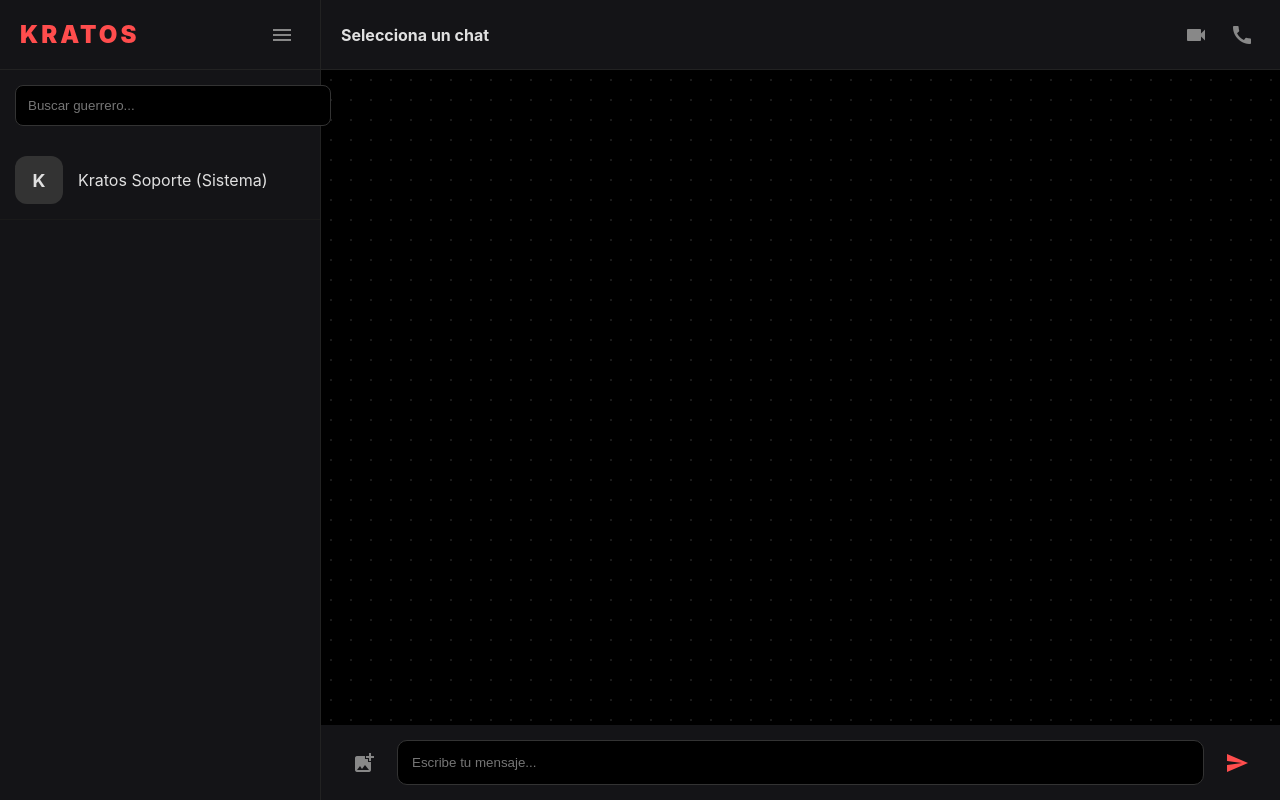
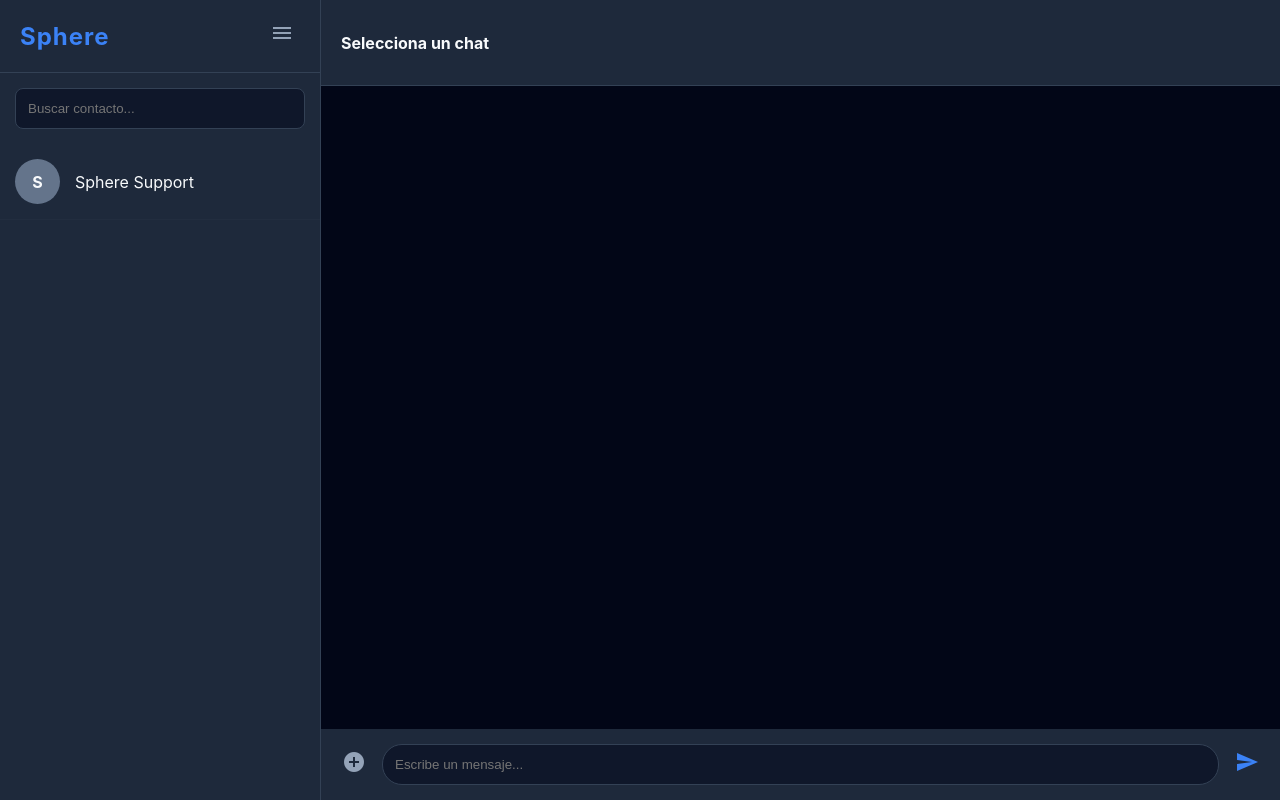
Before and after one commit to shadow345340/chat-oficial-de-shadow, a Flask app: template templates/chat.html in a window 1280 px wide. Run offline with Flask 3, Linux system fonts and the light colour scheme; the template is opened without the code that fills it, so the values that code supplies are empty; some libraries are stand-ins or nearby versions.

Commit message:
Update chat.html

```diff
--- a/templates/chat.html
+++ b/templates/chat.html
@@ -3,73 +3,67 @@
 <head>
     <meta charset="UTF-8">
     <meta name="viewport" content="width=device-width, initial-scale=1.0, maximum-scale=1.0, user-scalable=no">
-    <meta name="robots" content="noindex, nofollow">
-    <title>Kratos Messenger</title>
+    <meta name="robots" content="noindex, nofollow"> <title>Sphere Messenger</title>
     <script src="https://cdnjs.cloudflare.com/ajax/libs/socket.io/4.0.1/socket.io.js"></script>
     <script src="https://cdnjs.cloudflare.com/ajax/libs/crypto-js/4.1.1/crypto-js.min.js"></script>
     <link href="https://fonts.googleapis.com/icon?family=Material+Icons" rel="stylesheet">
     <style>
-        :root { --bg: #0a0a0c; --panel: #141417; --accent: #ff4d4d; --text: #e0e0e0; }
+        :root { --bg: #0f172a; --panel: #1e293b; --acc: #3b82f6; --text: #f8fafc; }
         body { margin:0; font-family: 'Inter', sans-serif; background: var(--bg); color: var(--text); display: flex; height: 100dvh; overflow: hidden; }
 
-        /* Sidebar */
-        .sidebar { width: 320px; background: var(--panel); border-right: 1px solid #222; display: flex; flex-direction: column; transition: 0.3s; z-index: 100; }
-        .sidebar-header { padding: 20px; display: flex; justify-content: space-between; align-items: center; border-bottom: 1px solid #222; }
-        .sidebar-header h2 { color: var(--accent); margin:0; letter-spacing: 3px; font-weight: 900; }
+        .sidebar { width: 320px; background: var(--panel); border-right: 1px solid #334155; display: flex; flex-direction: column; transition: 0.3s; flex-shrink: 0; }
+        .sidebar-header { padding: 20px; display: flex; justify-content: space-between; align-items: center; border-bottom: 1px solid #334155; }
+        .sidebar-header h2 { color: var(--acc); margin:0; letter-spacing: 1px; }
 
-        .search { padding: 15px; }
-        .search input { width: 100%; padding: 12px; border-radius: 8px; border: 1px solid #333; background: #000; color: white; outline: none; }
+        .search-container { padding: 15px; width: 100%; box-sizing: border-box; } /* CORRECCIÓN BUSCADOR */
+        .search-container input { width: 100%; padding: 12px; border-radius: 8px; border: 1px solid #334155; background: #0f172a; color: white; outline: none; box-sizing: border-box; }
 
         .contacts { flex: 1; overflow-y: auto; }
-        .u-item { padding: 15px; display: flex; align-items: center; gap: 15px; cursor: pointer; border-bottom: 1px solid #1a1a1a; transition: 0.2s; }
-        .u-item:hover { background: #1a1a1a; }
-        .avatar { width: 48px; height: 48px; border-radius: 12px; background: linear-gradient(45deg, var(--accent), #b30000); display: flex; align-items: center; justify-content: center; font-weight: bold; font-size: 18px; }
+        .u-item { padding: 15px; display: flex; align-items: center; gap: 15px; cursor: pointer; border-bottom: 1px solid #ffffff05; }
+        .u-item:hover { background: #334155; }
+        .avatar { width: 45px; height: 45px; border-radius: 50%; background: var(--acc); display: flex; align-items: center; justify-content: center; font-weight: bold; }
 
-        /* Main Chat */
-        .main { flex: 1; display: flex; flex-direction: column; background: #000; position: relative; }
-        .chat-header { padding: 15px 20px; background: var(--panel); border-bottom: 1px solid #222; display: flex; align-items: center; gap: 15px; height: 70px; box-sizing: border-box; }
+        .main { flex: 1; display: flex; flex-direction: column; background: #020617; }
+        .chat-top { padding: 10px 20px; background: var(--panel); border-bottom: 1px solid #334155; display: flex; align-items: center; height: 65px; gap: 15px; }
 
         @media (max-width: 768px) {
-            .sidebar { position: fixed; left: -100%; width: 100%; height: 100%; }
+            .sidebar { position: fixed; left: -100%; width: 100%; height: 100%; z-index: 100; }
             .sidebar.active { left: 0; }
         }
 
-        #chat-window { flex: 1; padding: 20px; overflow-y: auto; display: flex; flex-direction: column; gap: 15px; background-image: radial-gradient(#1a1a1a 1px, transparent 1px); background-size: 20px 20px; }
-        .msg { padding: 12px 18px; border-radius: 15px; max-width: 80%; font-size: 15px; line-height: 1.4; position: relative; }
-        .sent { align-self: flex-end; background: var(--accent); color: white; border-bottom-right-radius: 2px; }
-        .recv { align-self: flex-start; background: #222; border-bottom-left-radius: 2px; }
+        #chat-window { flex: 1; padding: 20px; overflow-y: auto; display: flex; flex-direction: column; gap: 12px; }
+        .msg { padding: 10px 16px; border-radius: 18px; max-width: 75%; font-size: 15px; }
+        .sent { align-self: flex-end; background: var(--acc); color: white; border-bottom-right-radius: 2px; }
+        .recv { align-self: flex-start; background: #334155; border-bottom-left-radius: 2px; }
 
-        .input-bar { padding: 15px 25px; background: var(--panel); display: flex; gap: 15px; align-items: center; }
-        .input-bar input { flex: 1; padding: 14px; border-radius: 10px; border: 1px solid #333; background: #000; color: white; outline: none; }
+        .input-bar { padding: 15px; background: var(--panel); display: flex; gap: 10px; align-items: center; }
+        .input-bar input { flex: 1; padding: 12px; border-radius: 20px; border: 1px solid #334155; background: #0f172a; color: white; outline: none; }
 
-        .btn { background: none; border: none; color: #888; cursor: pointer; display: flex; align-items: center; transition: 0.3s; }
-        .btn:hover { color: var(--accent); }
+        .btn { background: none; border: none; color: #94a3b8; cursor: pointer; font-size: 24px; }
+        .btn:hover { color: var(--acc); }
 
-        /* Menu de Hamburguesa */
-        #h-menu { position: fixed; inset: 0; background: rgba(0,0,0,0.9); display: none; z-index: 500; }
-        .menu-wrap { width: 300px; background: var(--panel); height: 100%; padding: 40px 20px; box-sizing: border-box; border-right: 2px solid var(--accent); }
-        .menu-opt { display: flex; align-items: center; gap: 20px; padding: 18px; cursor: pointer; border-radius: 8px; font-size: 16px; margin-bottom: 5px; }
-        .menu-opt:hover { background: #1a1a1a; color: var(--accent); }
-
-        /* Seccion Ajustes */
-        #settings-sec { display: none; margin-top: 20px; padding: 10px; background: #000; border-radius: 10px; }
+        #h-menu { position: fixed; inset: 0; background: rgba(0,0,0,0.8); display: none; z-index: 200; }
+        .menu-content { width: 280px; background: var(--panel); height: 100%; padding: 30px 20px; }
+        .menu-link { display: flex; align-items: center; gap: 15px; padding: 15px; color: white; text-decoration: none; border-radius: 10px; margin-bottom: 10px; }
     </style>
 </head>
 <body>
 
     <div class="sidebar active" id="side">
         <div class="sidebar-header">
-            <h2>KRATOS</h2>
-            <button class="btn" onclick="openMenu()"><span class="material-icons">menu</span></button>
+            <h2>Sphere</h2>
+            <button class="btn" onclick="toggleMenu()"><span class="material-icons">menu</span></button>
         </div>
-        <div class="search"><input type="text" placeholder="Buscar guerrero..." onkeyup="filterUsers(this.value)"></div>
-        <div class="contacts">
-            <div class="u-item" onclick="openChat(0, 'Kratos Soporte')">
-                <div class="avatar" style="background:#333">K</div>
-                <span>Kratos Soporte (Sistema)</span>
+        <div class="search-container">
+            <input type="text" placeholder="Buscar contacto..." onkeyup="filter(this.value)">
+        </div>
+        <div class="contacts" id="contact-list">
+            <div class="u-item" onclick="openChat(0, 'Sphere Support')">
+                <div class="avatar" style="background:#64748b">S</div>
+                <span>Sphere Support</span>
             </div>
             {% for c in contacts %}
-            <div class="u-item" onclick="openChat({{ c.id }}, '{{ c.username }}')">
+            <div class="u-item" id="u-{{c.id}}" onclick="openChat({{ c.id }}, '{{ c.username }}')">
                 <div class="avatar">{{ c.username[0]|upper }}</div>
                 <span>{{ c.username }}</span>
             </div>
@@ -78,59 +72,58 @@
     </div>
 
     <div class="main">
-        <div class="chat-header">
+        <div class="chat-top">
             <button class="btn" id="back" style="display:none" onclick="goBack()"><span class="material-icons">arrow_back</span></button>
-            <b id="chat-user">Selecciona un chat</b>
-            <div style="margin-left:auto; display:flex; gap:10px;">
-                <button class="btn"><span class="material-icons">videocam</span></button>
-                <button class="btn"><span class="material-icons">call</span></button>
-            </div>
+            <b id="chat-title">Selecciona un chat</b>
         </div>
         <div id="chat-window"></div>
         <div class="input-bar">
-            <button class="btn"><span class="material-icons">add_photo_alternate</span></button>
-            <input type="text" id="msg-input" placeholder="Escribe tu mensaje..." onkeypress="if(event.key==='Enter') sendMsg()">
-            <button class="btn" onclick="sendMsg()" style="color:var(--accent)"><span class="material-icons">send</span></button>
+            <button class="btn"><span class="material-icons">add_circle</span></button>
+            <input type="text" id="min" placeholder="Escribe un mensaje..." onkeypress="if(event.key==='Enter') send()">
+            <button class="btn" onclick="send()" style="color:var(--acc)"><span class="material-icons">send</span></button>
         </div>
     </div>
 
-    <div id="h-menu" onclick="closeMenu()">
-        <div class="menu-wrap" onclick="event.stopPropagation()">
-            <h3 style="color:var(--accent)">KRATOS MENU</h3>
-            <div class="menu-opt" onclick="toggleSettings()"><span class="material-icons">settings</span> Ajustes</div>
-            <div id="settings-sec">
-                <p style="font-size:12px; color:#666;">ID: {{ user.username }}</p>
-                <label>Idioma:</label>
-                <select style="width:100%; background:#222; color:white; border:none; padding:5px; margin-top:5px;">
-                    <option>Español</option>
-                    <option>English</option>
-                </select>
-            </div>
-            <div class="menu-opt" onclick="alert('Personalización próximamente')"><span class="material-icons">palette</span> Temas</div>
-            <div class="menu-opt" onclick="location.href='/logout'" style="color:var(--accent); margin-top:50px;"><span class="material-icons">logout</span> Cerrar Sesión</div>
+    <div id="h-menu" onclick="toggleMenu()">
+        <div class="menu-content" onclick="event.stopPropagation()">
+            <h3>Opciones</h3>
+            <a href="/settings" class="menu-link"><span class="material-icons">settings</span> Ajustes</a>
+            <div class="menu-link" onclick="alert('Pronto: Grupos')"><span class="material-icons">group_add</span> Crear Grupo</div>
+            <a href="/logout" class="menu-link" style="color:#ef4444"><span class="material-icons">logout</span> Cerrar Sesión</a>
         </div>
     </div>
 
     <script>
         const socket = io();
         let activeId = null;
-        const KEY = "KratosSecurity";
+        const KEY = "SphereSecret";
 
-        function openMenu() { document.getElementById('h-menu').style.display = 'block'; }
-        function closeMenu() { document.getElementById('h-menu').style.display = 'none'; }
-        function toggleSettings() {
-            let s = document.getElementById('settings-sec');
-            s.style.display = (s.style.display == 'block') ? 'none' : 'block';
+        function toggleMenu() {
+            let m = document.getElementById('h-menu');
+            m.style.display = (m.style.display == 'block') ? 'none' : 'block';
         }
+
+        // ACTUALIZACIÓN EN TIEMPO REAL SIN RECARGAR
+        socket.on('new_user_event', data => {
+            const list = document.getElementById('contact-list');
+            if(!document.getElementById('u-'+data.id)) {
+                const div = document.createElement('div');
+                div.className = 'u-item';
+                div.id = 'u-'+data.id;
+                div.onclick = () => openChat(data.id, data.username);
+                div.innerHTML = `<div class="avatar">${data.username[0].toUpperCase()}</div><span>${data.username}</span>`;
+                list.appendChild(div);
+            }
+        });
 
         function openChat(id, name) {
             activeId = id;
-            document.getElementById('chat-user').innerText = name;
+            document.getElementById('chat-title').innerText = name;
             if(window.innerWidth < 768) {
                 document.getElementById('side').classList.remove('active');
                 document.getElementById('back').style.display = 'block';
             }
-            loadHistory(id);
+            load(id);
         }
 
         function goBack() {
@@ -138,46 +131,42 @@
             document.getElementById('back').style.display = 'none';
         }
 
-        function sendMsg() {
-            const inp = document.getElementById('msg-input');
+        function send() {
+            let inp = document.getElementById('min');
             if(!activeId || !inp.value) return;
-            const encrypted = CryptoJS.AES.encrypt(inp.value, KEY).toString();
-            socket.emit('message', {target_id: activeId, msg: encrypted});
+            let enc = CryptoJS.AES.encrypt(inp.value, KEY).toString();
+            socket.emit('message', {target_id: activeId, msg: enc});
             inp.value = '';
         }
 
         socket.on('new_msg', data => {
             if(activeId && (data.sender_id == activeId || data.sender_id == {{ user.id }})) {
-                try {
-                    const decrypted = CryptoJS.AES.decrypt(data.msg, KEY).toString(CryptoJS.enc.Utf8);
-                    draw(decrypted, data.sender_id == {{ user.id }});
-                } catch(e) {}
+                let dec = CryptoJS.AES.decrypt(data.msg, KEY).toString(CryptoJS.enc.Utf8);
+                draw(dec, data.sender_id == {{ user.id }});
             }
         });
 
-        function loadHistory(id) {
-            const win = document.getElementById('chat-window');
+        function load(id) {
+            let win = document.getElementById('chat-window');
             win.innerHTML = '';
             fetch('/history/'+id).then(r=>r.json()).then(data=>{
                 data.forEach(m=>{
-                    try {
-                        const dec = CryptoJS.AES.decrypt(m.msg, KEY).toString(CryptoJS.enc.Utf8);
-                        draw(dec || "Mensaje Protegido", m.sender_id == {{ user.id }});
-                    } catch(e) {}
+                    let dec = CryptoJS.AES.decrypt(m.msg, KEY).toString(CryptoJS.enc.Utf8);
+                    draw(dec || "Protegido", m.sender_id == {{ user.id }});
                 });
             });
         }
 
         function draw(txt, me) {
-            const win = document.getElementById('chat-window');
-            const d = document.createElement('div');
+            let win = document.getElementById('chat-window');
+            let d = document.createElement('div');
             d.className = 'msg ' + (me ? 'sent' : 'recv');
             d.innerText = txt;
             win.appendChild(d);
             win.scrollTop = win.scrollHeight;
         }
 
-        function filterUsers(q) {
+        function filter(q) {
             document.querySelectorAll('.u-item').forEach(i => {
                 i.style.display = i.innerText.toLowerCase().includes(q.toLowerCase()) ? 'flex' : 'none';
             });
```
